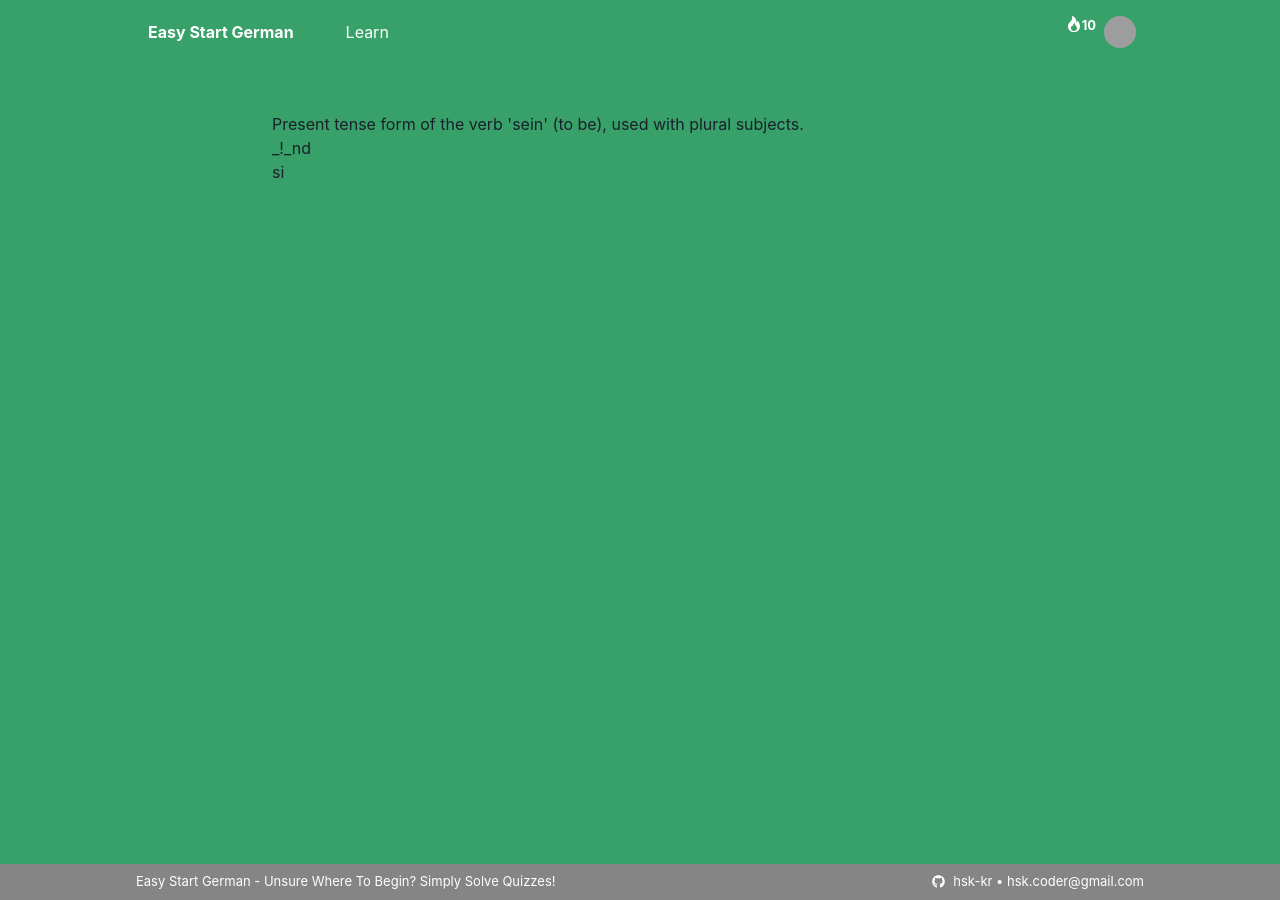
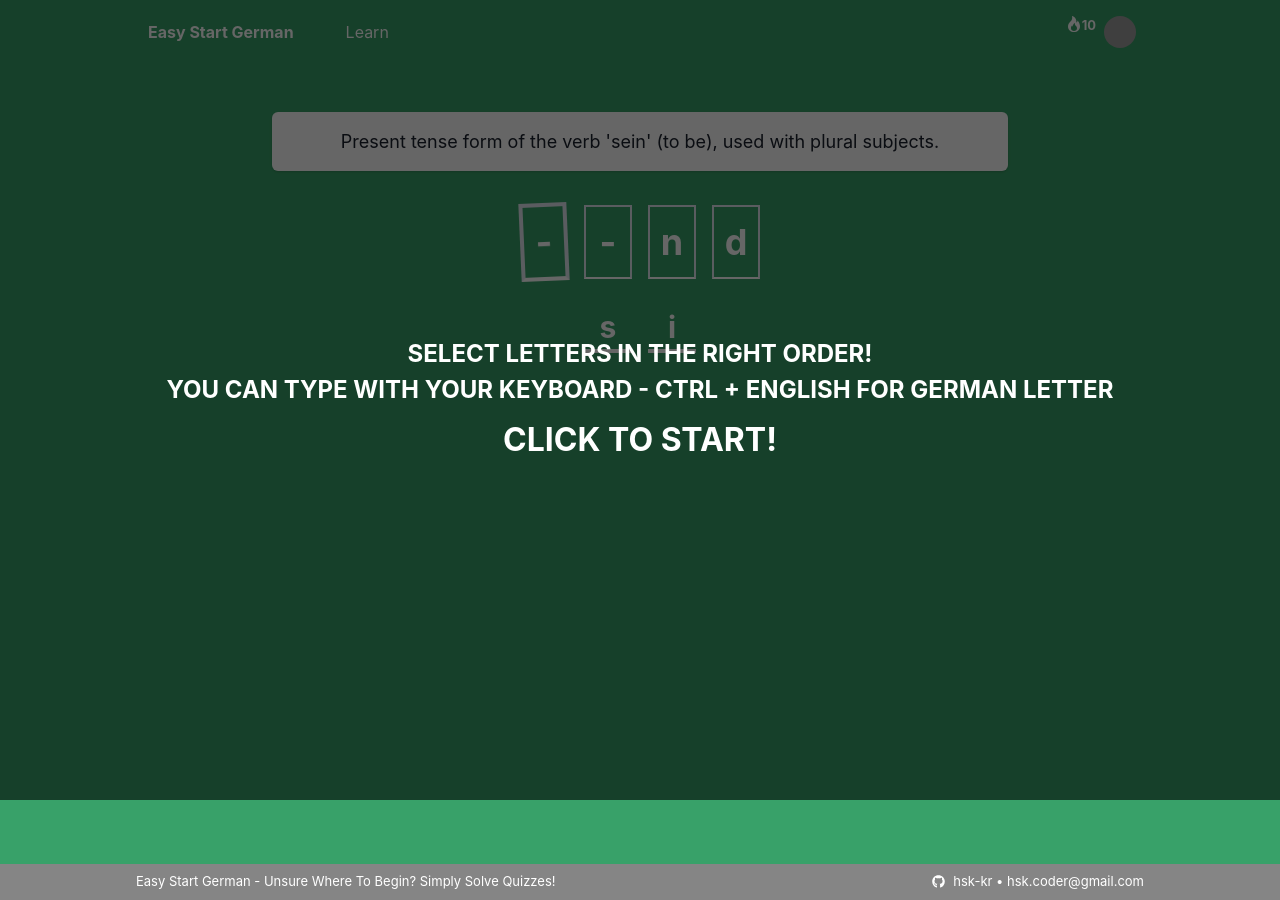
Before and after one commit to hsk-kr/easy-german-start, a React (Vite) app: page /game in a window 1280 px wide. Built offline with nearby package versions, Linux system fonts and the light colour scheme; grey boxes are pictures that could not be loaded.

Commit message:
feat: BlankFillGame Design
- Guide message from string to string | string[]
  to display multiple messages

```diff
--- a/src/anim.css
+++ b/src/anim.css
@@ -9,8 +9,42 @@
   }
 }
 
+@keyframes target-letter {
+  from {
+    transform: rotate(-3deg);
+  }
+  to {
+    transform: rotate(3deg);
+  }
+}
+
+@keyframes incorrect-letter {
+  from {
+    transform: rotate(-8deg);
+  }
+  to {
+    transform: rotate(8deg);
+  }
+}
+
 .anim-incorrect-answer {
   animation-name: incorrect-answer;
   animation-duration: 2s;
   animation-timing-function: linear;
 }
+
+.anim-target-letter {
+  animation-name: target-letter;
+  animation-duration: 0.25s;
+  animation-direction: alternate;
+  animation-timing-function: linear;
+  animation-iteration-count: infinite;
+}
+
+.anim-incorrect-letter {
+  animation-name: incorrect-letter;
+  animation-duration: 0.25s;
+  animation-direction: alternate;
+  animation-timing-function: linear;
+  animation-iteration-count: 2;
+}
--- a/src/components/BlankFillGame/index.tsx
+++ b/src/components/BlankFillGame/index.tsx
@@ -1,8 +1,10 @@
 'use client';
 
-import { Box, Container } from '@chakra-ui/react';
+import { Box, Container, Text, Flex } from '@chakra-ui/react';
 import { Lesson } from '../../types/lesson';
 import { ReactNode, useEffect, useMemo, useState } from 'react';
+import useScreen from '../../hooks/useScreen';
+import Guide from '../Guide';
 
 interface BlankFillGameProps {
   lesson: Lesson;
@@ -13,6 +15,7 @@ const BlankFillGame = ({ lesson, onClear }: BlankFillGameProps) => {
   const [words, setWords] = useState<(typeof lesson)['words']>([]);
   const [currentWordIdx, setCurrentWordIdx] = useState(-1);
   const currentWord = currentWordIdx === -1 ? undefined : words[currentWordIdx];
+  const { isDesktop } = useScreen();
 
   const handleGameOneStageClear = () => {
     const nextWordIdx = currentWordIdx + 1;
@@ -39,6 +42,17 @@ const BlankFillGame = ({ lesson, onClear }: BlankFillGameProps) => {
 
   return (
     <Box bgColor="green.500" minH="100svh">
+      <Shortcut />
+      <Guide
+        message={
+          isDesktop
+            ? [
+                'Select letters in the right order!',
+                'You can type with your keyboard - Ctrl + English for German Letter',
+              ]
+            : 'Select letters in the right order!'
+        }
+      />
       <Container maxW="container.md" pt={[4, 12]} p={4}>
         <Description>{currentWord?.desc}</Description>
         <Game word={currentWord?.word} onClear={handleGameOneStageClear} />
@@ -48,7 +62,18 @@ const BlankFillGame = ({ lesson, onClear }: BlankFillGameProps) => {
 };
 
 const Description = ({ children }: { children?: string }) => {
-  return <div>{children}</div>;
+  return (
+    <Text
+      boxShadow="base"
+      p={4}
+      bg="white"
+      fontSize="lg"
+      textAlign="center"
+      borderRadius="md"
+    >
+      {children}
+    </Text>
+  );
 };
 
 const Game = ({ word, onClear }: { word?: string; onClear: VoidFunction }) => {
@@ -67,6 +92,8 @@ const Game = ({ word, onClear }: { word?: string; onClear: VoidFunction }) => {
   const [selectedLetter, setSelectedLetter] = useState<
     (typeof fillingLetters)[0] | null
   >(null);
+  const { isDesktop } = useScreen();
+  const isHovable = isDesktop;
   const isClear = letters.length > 0 && fillingLetters.length === 0;
   const nextGuessingIdx = useMemo(
     () => letters.findIndex((l) => l.hidden),
@@ -76,11 +103,23 @@ const Game = ({ word, onClear }: { word?: string; onClear: VoidFunction }) => {
     const comps: ReactNode[] = [];
 
     for (let i = 0; i < letters.length; i++) {
+      const isNextGuessingLetter = nextGuessingIdx === i;
+
       comps.push(
-        <span key={i}>
-          {letters[i].hidden ? '_' : letters[i].letter}
-          {nextGuessingIdx === i ? '!' : ''}
-        </span>
+        <Text
+          key={i}
+          w={12}
+          borderBottom="1px solid white"
+          borderWidth={isNextGuessingLetter ? 4 : 2}
+          color="white"
+          fontWeight="bold"
+          fontSize="4xl"
+          textAlign="center"
+          p={2}
+          className={isNextGuessingLetter ? 'anim-target-letter' : ''}
+        >
+          {letters[i].hidden ? '-' : letters[i].letter}
+        </Text>
       );
     }
 
@@ -91,20 +130,42 @@ const Game = ({ word, onClear }: { word?: string; onClear: VoidFunction }) => {
 
     for (let i = 0; i < fillingLetters.length; i++) {
       const fl = fillingLetters[i];
+      const incorrect = selectedLetter === fillingLetters[i];
+      let className = `filling-letter ${fl.letter} `;
+      if (incorrect) className += 'anim-incorrect-letter';
+
       comps.push(
-        <span
+        <Text
           key={i}
+          w={12}
+          h={12}
+          fontSize="3xl"
+          textAlign="center"
+          color="white"
+          fontWeight="bold"
+          borderBottom="4px solid white"
+          transition="0.5s all"
+          cursor="pointer"
+          borderColor={incorrect ? 'red.500' : undefined}
+          className={className}
+          _hover={
+            isHovable
+              ? {
+                  transform: 'scale(1.1)',
+                }
+              : undefined
+          }
           onClick={() => {
             setSelectedLetter(fl);
           }}
         >
           {fl.letter}
-        </span>
+        </Text>
       );
     }
 
     return comps;
-  }, [fillingLetters]);
+  }, [fillingLetters, isHovable, selectedLetter]);
 
   const generateLettersFromWord = (word: string) => {
     const hiddenLetterIndicies = Array(word.length)
@@ -176,7 +237,6 @@ const Game = ({ word, onClear }: { word?: string; onClear: VoidFunction }) => {
     if (!selectedLetter) return;
 
     fillLetter(selectedLetter);
-    setSelectedLetter(null);
     // eslint-disable-next-line react-hooks/exhaustive-deps
   }, [selectedLetter]);
 
@@ -187,11 +247,44 @@ const Game = ({ word, onClear }: { word?: string; onClear: VoidFunction }) => {
   }, [isClear]);
 
   return (
-    <div>
-      <div>{letterComps}</div>
-      <div>{filllingLetterComps}</div>
-    </div>
+    <Flex mt={8} flexDir="column" gap={6}>
+      <Flex justifyContent="center" alignItems="center" gap={4} flexWrap="wrap">
+        {letterComps}
+      </Flex>
+      <Flex justifyContent="center" alignItems="center" gap={4} flexWrap="wrap">
+        {filllingLetterComps}
+      </Flex>
+    </Flex>
   );
 };
 
+const Shortcut = () => {
+  useEffect(() => {
+    const handleKeyEvent = (e: KeyboardEvent) => {
+      let key = e.key;
+
+      if (e.ctrlKey) {
+        if (key === 'a') key = 'ä';
+        else if (key === 'A') key = 'Ä';
+        else if (key === 'o') key = 'ö';
+        else if (key === 'O') key = 'Ö';
+        else if (key === 'u') key = 'ü';
+        else if (key === 'U') key = 'Ü';
+        else if (key === 's' || key === 'S') key = 'ß';
+      }
+
+      const elmt = document.querySelector<HTMLParagraphElement>(
+        `.filling-letter.${key}`
+      );
+      if (elmt) elmt.click();
+    };
+
+    window.addEventListener('keyup', handleKeyEvent);
+
+    return () => window.removeEventListener('keyup', handleKeyEvent);
+  }, []);
+
+  return null;
+};
+
 export default BlankFillGame;
--- a/src/components/Guide/index.tsx
+++ b/src/components/Guide/index.tsx
@@ -2,7 +2,7 @@ import { Flex, Text } from '@chakra-ui/react';
 import { useState } from 'react';
 
 interface GuideProps {
-  message: string;
+  message: string | string[];
 }
 
 const Guide = ({ message }: GuideProps) => {
@@ -30,9 +30,14 @@ const Guide = ({ message }: GuideProps) => {
       flexDir="column"
       cursor="pointer"
       onClick={() => setVisible(false)}
+      p={4}
     >
-      <Text fontSize="xx-large">{message}</Text>
-      <Text fontSize="x-large" mt={2}>
+      {typeof message === 'object' ? (
+        message.map((m) => <Text fontSize="x-large">{m}</Text>)
+      ) : (
+        <Text fontSize="x-large">{message}</Text>
+      )}
+      <Text fontSize="xx-large" mt={2}>
         Click to start!
       </Text>
     </Flex>
```
